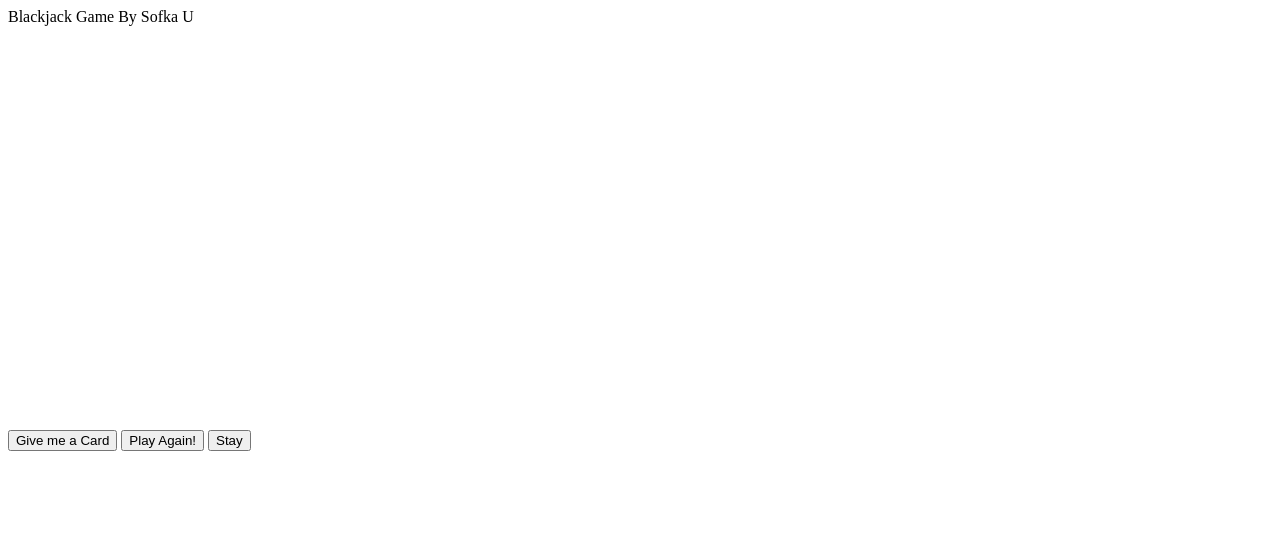
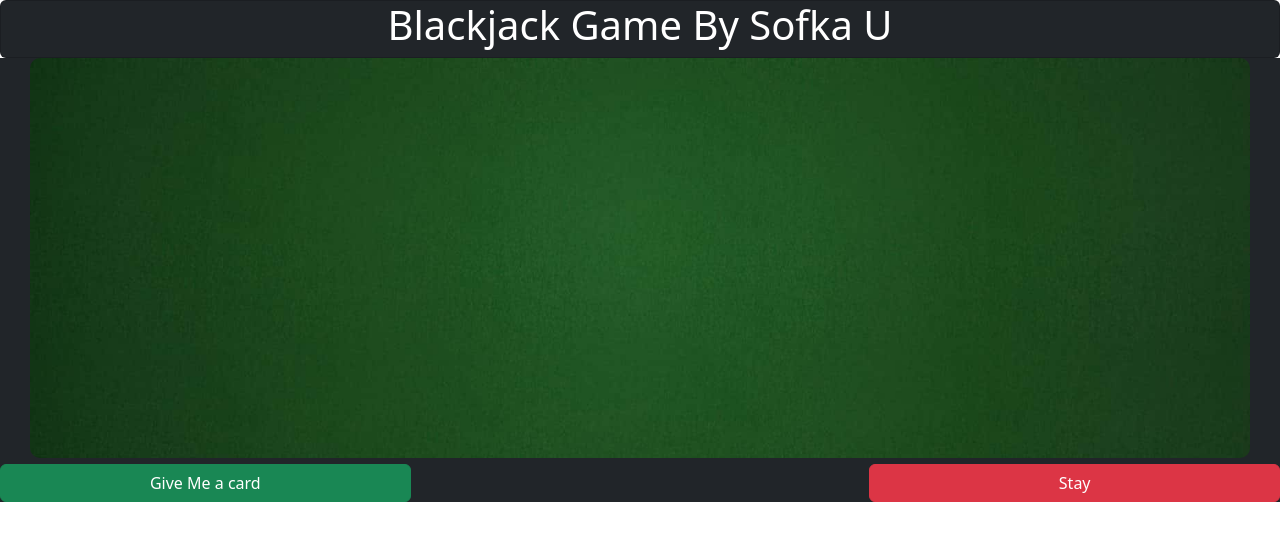
Before and after one commit to DavsRC/BlackJackJsHtmlGrafico, a plain HTML site: page index.html in a window 1280 px wide. Drawn offline with nearby package versions, Linux system fonts and the light colour scheme.

Commit message:
Css added

```diff
--- a/css/style.css
+++ b/css/style.css
@@ -0,0 +1,24 @@
+#canvas {
+	background-color: cadetblue;
+	background-position: center;
+	background-image: url('../images/background.jpg');
+	background-size: cover;
+  }
+
+  #canvasDiv {
+	text-align: center;
+  }
+
+  #info {
+	text-align: center;
+	font-size: 2.2em;
+	margin-top: 60px;
+  }
+
+  #canvas {
+	border-radius: 10px;
+  }
+
+  #reset {
+	visibility: hidden;
+  }
--- a/index.html
+++ b/index.html
@@ -1,22 +1,46 @@
 <!DOCTYPE html>
 <html lang="en">
+
 <head>
 	<meta charset="UTF-8" />
 	<meta http-equiv="X-UA-Compatible" content="IE=edge" />
 	<meta name="viewport" content="width=device-width, initial-scale=1.0" />
+	<link href="https://cdn.jsdelivr.net/npm/bootstrap@5.2.0-beta1/dist/css/bootstrap.min.css" rel="stylesheet"
+		integrity="sha384-0evHe/X+R7YkIZDRvuzKMRqM+OrBnVFBL6DOitfPri4tjfHxaWutUpFmBp4vmVor" crossorigin="anonymous">
 	<link rel="stylesheet" href="css/style.css" />
-		<title>Sufka U</title>
+	<title>Sofka U</title>
 </head>
 
 <body>
-		<div id="title">Blackjack Game By Sofka U</div>
+	<div class="card bg-dark">
+		<h5 class="text-center text-white fs-1">Blackjack Game By Sofka U</h5>
+	</div>
+	</div>
+	<div class="container-md-fluid bg-dark">
 		<div id="canvasDiv"><canvas id="canvas"></canvas></div>
-		<div id="botones">
-			<input type="button" value="Give me a Card" onclick="askForCard()" id="giveMe" class="button" >
-            <input type="button" value="Play Again!" id="reset" onclick="playagain()" >
-            <input type="button" value="Stay" onclick="stay()" id="stay" class="button" >
 	</div>
+
+	<div class="container-md-fluid bg-dark">
+		<div class="row">
+		  <div class="col text-center d-grid gap-2">
+			<button type="button" class="btn btn-success" onclick="askForCard()" id="giveMe">Give Me a card</button>
+		  </div>
+		  <div class="col text-center d-grid gap-2">
+			<button type="button" class="btn btn-primary" id="reset" onclick="playagain()">Play Again!</button>
+		  </div>
+		  <div class="col text-center d-grid gap-2">
+			<button type="button" class="btn btn-danger" onclick="stay()" id="stay">Stay</button>
+		  </div>
+		</div>
+
+	<div class="container-md-fluid bg-dark text-white">
 		<div id="info"></div>
+	</div>
 	<script src="js/blackjack.js"></script>
+
 </body>
+<script src="https://cdn.jsdelivr.net/npm/bootstrap@5.2.0-beta1/dist/js/bootstrap.bundle.min.js"
+	integrity="sha384-pprn3073KE6tl6bjs2QrFaJGz5/SUsLqktiwsUTF55Jfv3qYSDhgCecCxMW52nD2"
+	crossorigin="anonymous"></script>
+
 </html>
```
Lines whose indentation alone changed are shown as unchanged.
